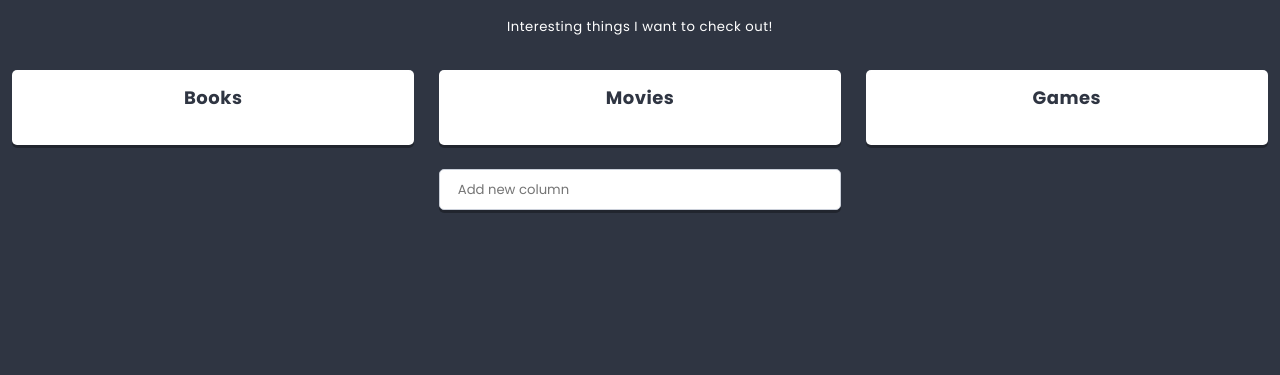
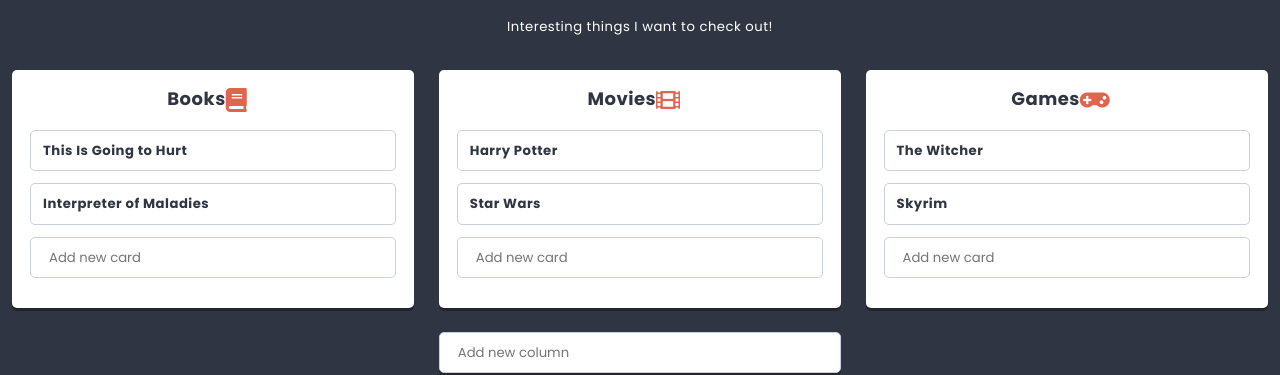
Before and after one commit to KossakowskaKarolina/react-todo-app, a React app: page / in a window 1280 px wide. Shown: the part 362-737 px from the top of the page. Built offline with nearby package versions, Linux system fonts and the light colour scheme.

Commit message:
Add cards - state task

```diff
--- /dev/null
+++ b/src/components/Card/Card.js
@@ -0,0 +1,19 @@
+import React from 'react';
+import styles from './Card.scss';
+import PropTypes from 'prop-types';
+
+class Card extends React.Component{
+  static propTypes = {
+    tilte: PropTypes.node,
+  }
+
+  render(){
+    return (
+      <section className = {styles.component}>
+        <h4>{this.props.title}</h4>
+      </section>
+    )
+  }
+}
+
+export default Card;
--- a/src/components/Column/Column.js
+++ b/src/components/Column/Column.js
@@ -1,19 +1,54 @@
 import React from 'react';
 import styles from './Column.scss';
 import PropTypes from 'prop-types';
+import Card from '../Card/Card.js';
+import Icon from '../Icon/Icon';
+import Creator from '../Creator/Creator.js';
+import {settings} from '../../data/dataStore';
 
-class Column extends React.Component{
+class Column extends React.Component {
+  state = {
+    cards: this.props.cards || [],
+  }
+
   static propTypes = {
     title: PropTypes.node,
+    icon: PropTypes.node,
+  }
+
+  addCard(title){
+    this.setState(state => (
+      {
+        cards: [
+          ...state.cards,
+          {
+            key: state.cards.length ? state.cards[state.cards.length-1].key+1 : 0,
+            title,
+          }
+        ]
+      }
+    ));
   }
 
   render() {
+    {console.log(this.props.icon)}
     return (
-            <section className = {styles.component}>
-                <h3 className = {styles.title}>{this.props.title}</h3>
+      <section className={styles.component}>
+        <h3 className={styles.title}>{this.props.title}<span className={styles.icon}><Icon name={this.props.icon}/></span></h3>
+        <div>
+          {this.state.cards.map(({ key, ...cardProps }) => (
+            <Card key={key} {...cardProps} />
+          ))}
+        </div>
+        <div>
+          <Creator text={settings.cardCreatorText} action={title => this.addCard(title)}/>
+        </div>
       </section>
     )
   }
+
+
+
 }
 
 export default Column;
--- /dev/null
+++ b/src/components/Icon/Icon.js
@@ -0,0 +1,5 @@
+import React from 'react';
+
+const Icon = props => (<i className={`fas fa-${props.name}`}></i>);
+
+export default Icon;
```
Lines whose indentation alone changed are shown as unchanged.
